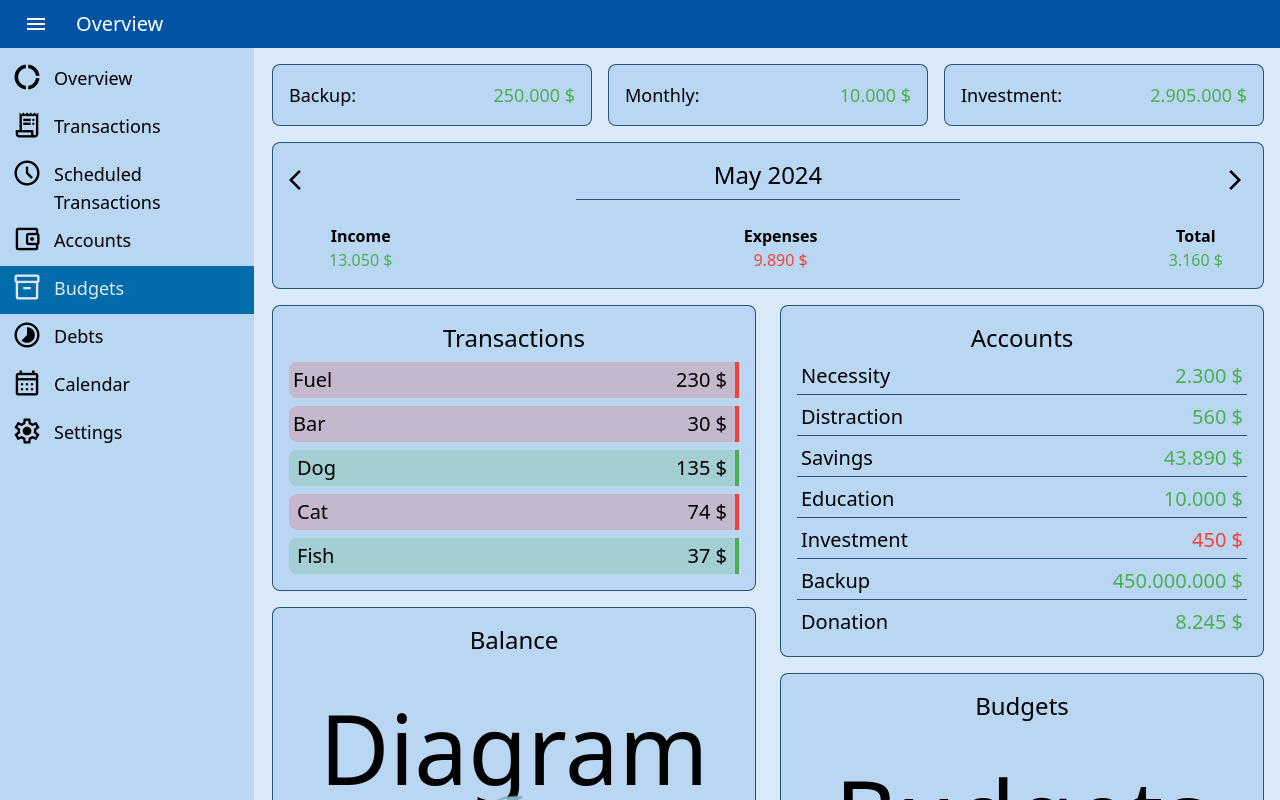
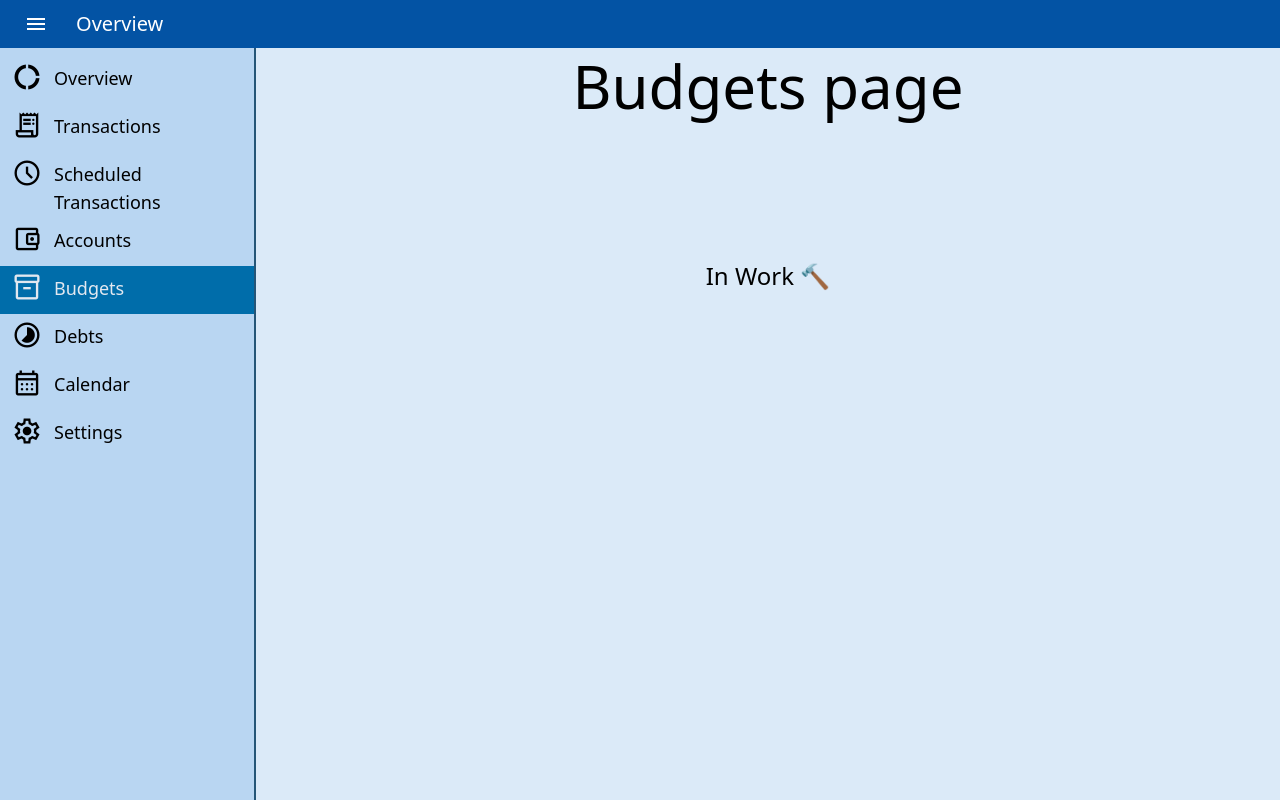
Before and after one commit to C-Dorin/FastBudget, a SvelteKit app: page /Budgets in a window 1280 px wide. Shown: the top 800 px of the page. Built offline with nearby package versions, Linux system fonts and the light colour scheme.

Commit message:
Connected wi th database and restructured the code. One bug - resize the content when the menu would be smaller

```diff
--- a/package.json
+++ b/package.json
@@ -25,5 +25,8 @@
 		"typescript": "^5.0.0",
 		"vite": "^5.0.3"
 	},
-	"type": "module"
+	"type": "module",
+	"dependencies": {
+		"mysql2": "^3.9.7"
+	}
 }
--- a/src/lib/Page/menu.svelte
+++ b/src/lib/Page/page.svelte
@@ -1,6 +1,6 @@
 <script>
 	import { page } from '$app/stores';
-	import Content from '../../routes/+page.svelte';
+	import Overview from '../../routes/Overview/+page.svelte';
 
 	// ===== Page url/name ===== //
 	let pagesLibrary = [
@@ -70,7 +70,7 @@
 
 	<!-- Navigation Menu -->
 	<nav
-		class="flex flex-col h-full pt-14 columbia-blue_BG border-r-2 borderLT"
+		class="flex flex-col h-full pt-14 columbia-blue_BG border-r-2 border-LT"
 		style="width: {currentSizeMenu}px;"
 	>
 		{#each pagesLibrary as page}
@@ -90,11 +90,6 @@
 	</nav>
 </div>
 
-<!-- Content -->
-<div class="p-2">
-	<Content {currentSizeMenu} {currentPage} />
-</div>
-
 <style>
 	.button {
 		font-size: 1.125rem; /* 18px */
--- a/src/routes/+layout.svelte
+++ b/src/routes/+layout.svelte
@@ -1,6 +1,9 @@
 <script>
 	import '../app.css';
-	import Menu from '$lib/Page/menu.svelte';
+	import Page from '$lib/Page/page.svelte';
+
+	/** @type {number} */
+	export let currentSizeMenu;
 </script>
 
 <link
@@ -8,6 +11,12 @@
 	href="https://fonts.googleapis.com/css2?family=Material+Symbols+Outlined:opsz,wght,FILL,GRAD@20..48,100..700,0..1,-50..200"
 />
 
-<!-- Main -->
-<!-- Top Menu || Navigation Menu || Content -->
-<Menu />
+<!-- Top Menu || Navigation Menu -->
+<Page />
+
+<!-- Content -->
+<div class="p-2">
+	<div class="pt-12 {currentSizeMenu === 56 ? 'pl-14' : 'pl-64'}">
+		<slot />
+	</div>
+</div>
--- a/src/routes/+page.svelte
+++ /dev/null
@@ -1,36 +0,0 @@
-<script>
-	import Overview from './Overview/+page.svelte';
-	import Transactions from './Transactions/+page.svelte';
-	import ScheduledTransactions from './ScheduledTransactions/+page.svelte';
-	import Accounts from './Accounts/+page.svelte';
-	import Budgets from './Budgets/+page.svelte';
-	import Debts from './Debts/+page.svelte';
-	import Calendar from './Calendar/+page.svelte';
-	import Settings from './Settings/+page.svelte';
-
-	/** @type {string} */
-	export let currentPage;
-
-	/** @type {number} */
-	export let currentSizeMenu;
-</script>
-
-<div class="pt-12 {currentSizeMenu === 56 ? 'pl-14' : 'pl-64'}">
-	{#if currentPage === 'Overview'}
-		<Overview />
-	{:else if currentPage === 'Transactions'}
-		<Transactions />
-	{:else if currentPage === 'Scheduled Transactions'}
-		<ScheduledTransactions />
-	{:else if currentPage === 'Accounts'}
-		<Accounts />
-	{:else if currentPage === 'Budgets'}
-		<Budgets />
-	{:else if currentPage === 'Debts'}
-		<Debts />
-	{:else if currentPage === 'Calendar'}
-		<Calendar />
-	{:else if currentPage === 'Settings'}
-		<Settings />
-	{/if}
-</div>
--- /dev/null
+++ b/src/routes/Overview/+layout.server.js
@@ -0,0 +1,14 @@
+import { ConnectionDB } from '$lib/DataBase/mySQL';
+
+export async function load() {
+	let mysqlconnection = await ConnectionDB();
+
+	let results = await mysqlconnection.query('select * from accounts').then(function ([
+		rows,
+		fields
+	]) {
+		return rows;
+	});
+
+	return { data: results };
+}
--- a/src/routes/Overview/+page.svelte
+++ b/src/routes/Overview/+page.svelte
@@ -1,5 +1,12 @@
 <script>
+	export let data;
+
+	console.log(data);
 </script>
+
+{#each data.data as entries}
+	<p>{entries.name_account} = {entries.amount} {entries.currency}</p>
+{/each}
 
 <!-- Total Summary -->
 <div class="flex justify-between p-2 space-x-4 text-lg">
```
Also changed, not shown: 1 other file (tests, documents, lock files or other folders).
